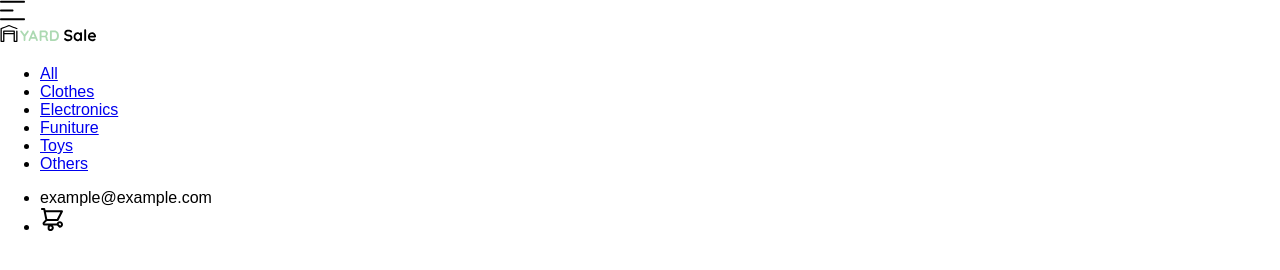
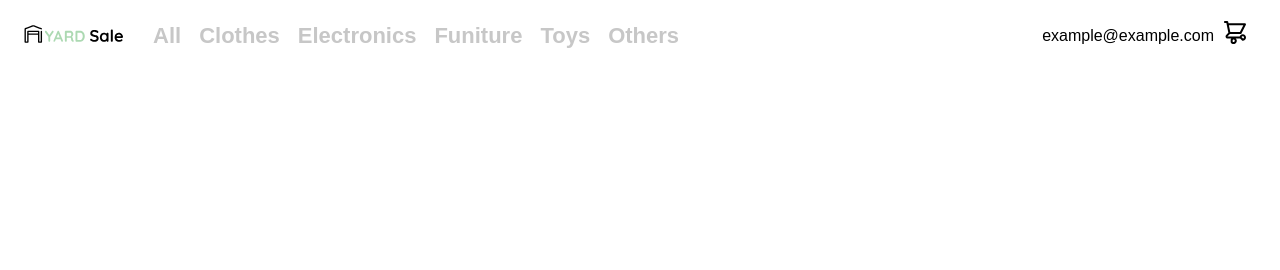
Before and after one commit to Annubis1709/Yard-Sale-FrontEnd-Project, a website: page navBar.html in a window 1280 px wide. Drawn offline with Linux system fonts and the light colour scheme.

Commit message:
Styling nav bar

```diff
--- a/navBar.html
+++ b/navBar.html
@@ -53,11 +53,71 @@
             font-family: 'Quicksand', sans-serif;
             margin: 0;
         }
+
+        /* --->> Navigation Bar <<--- */
+
+        .nav-bar-container {
+            display: flex;
+            justify-content: space-between;
+            padding: 0 24px;
+            margin-top: 20px;
+        }
+
+        .nav-bar-Menu {
+            display: none;
+        }
+
+        .nav-bar-left {
+            display: flex;
+        }
+
+        .nav-bar-left ul {
+            margin-left: 13px;
+        }
+
+        .nav-bar-left ul li a,
+        .nav-bar-right ul li a {
+            padding: 8px;
+            margin: 0;
+
+            font-size: var(--medium-text);
+            font-weight: var(--bold-text);
+
+            text-decoration: none;
+            color: var(--very-light-pink);
+
+            border: 1px solid var(--white);
+            border-radius: 10px;
+        }
+
+
+        .nav-bar-left ul li a:hover,
+        .nav-bar-right ul li a:hover {
+            color: var(--hospital-green);
+
+            border: 1px solid var(--hospital-green);
+        }
+
+        .logo {
+            width: 100px;
+            margin-right: 20px;
+        }
+
+        .nav-bar-left ul,
+        .nav-bar-right ul {
+            display: flex;
+            align-items: center;
+
+            padding: 0;
+            margin: 0;
+
+            list-style: none;
+        }
     </style>
 </head>
 <body>
-<nav class="nav-bar">
-    <div class="nav-bar-container">
+
+<nav class="nav-bar-container">
     <div class="nav-bar-Menu">
         <a href="index.html">
             <img src="resources/icons/icon_menu.svg" alt="menu">
@@ -84,7 +144,6 @@
             </li>
         </ul>
     </div>
-    </div>
 </nav>
 
 </body>
```
Lines whose indentation alone changed are shown as unchanged.
